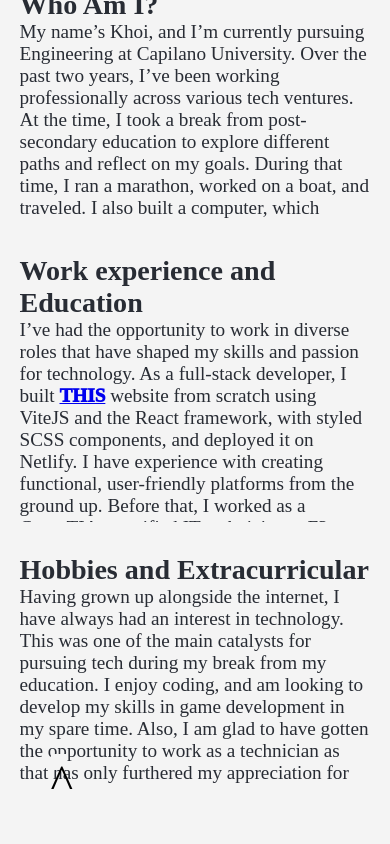
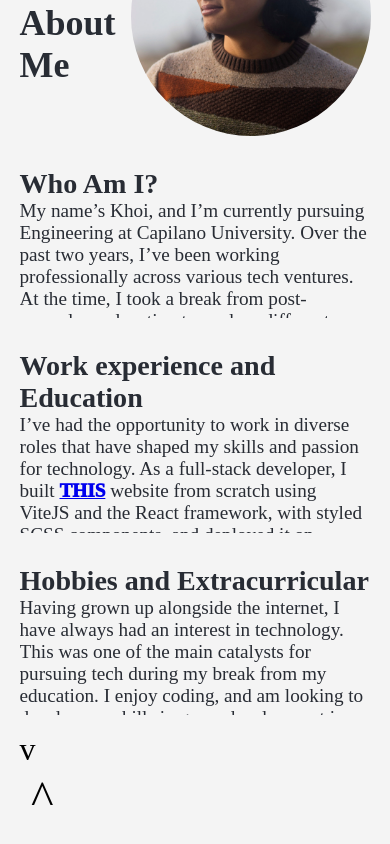
Before and after one commit to koionaroll/english100eportfolio, a React (Vite) app: page / in a window 390 px wide. Shown: the part 934-1778 px from the top of the page. Built offline with nearby package versions, Linux system fonts and the light colour scheme; a web font is replaced by a local one.

Commit message:
fixed responsive arrow layout

```diff
--- a/src/components/Bio.jsx
+++ b/src/components/Bio.jsx
@@ -3,7 +3,7 @@ import React from "react";
 import profile from "../assets/images/crop.jpg";
 
 const Container = styled.div`
-  height: 100vh;
+  max-height: 100vh;
   scroll-snap-align: start;
   scroll-snap-stop: always;
   display: flex;
@@ -24,15 +24,11 @@ const ListContainer = styled.div`
   align-items: center;
   justify-content: center;
   margin: 5vw;
-
   img {
     width: 15rem;
     height: 15rem;
     object-fit: cover;
     border-radius: 50%;
-    @media (max-width: 900px) {
-      display: none;
-    }
   }
 
   h3 {
@@ -57,7 +53,7 @@ const ListContainer = styled.div`
     text-align: left;
     text-align-last: left;
     font-size: 1.2rem;
-    max-height: 24vh;
+    max-height: 14vh;
     overflow-y: auto;
   }
   button {
@@ -72,9 +68,6 @@ const ListContainer = styled.div`
   :nth-child(5) {
     font-size: 2rem;
     font-weight: 500;
-    @media (max-width: 800px) {
-      display: none;
-    }
   }
   a{
     font-weight: 1000;
--- a/src/components/Contact.jsx
+++ b/src/components/Contact.jsx
@@ -1,4 +1,4 @@
-import React, { FormEvent, useRef, useState } from "react";
+import React, { useRef, useState } from "react";
 import styled from "styled-components";
 import emailjs from "@emailjs/browser";
 
@@ -17,7 +17,7 @@ const Content = styled.div`
   font-size: 1.5rem;
   margin-top: 30vh;
   color: #282c34;
-  width: 70vw;
+  width: 80vw;
 `;
 
 const Email = styled.form`
@@ -75,11 +75,13 @@ const Email = styled.form`
 const TopLeftButton = styled.button`
   height: 1rem;
   width: 1rem;
+  margin-top:1rem;
   background-color: #f4f4f4;
   cursor: pointer;
   border: none;
   font-size:3rem;
   font-weight:450;
+
 `;
 
 function Contact() {
@@ -133,6 +135,7 @@ function Contact() {
         }
       );
   };
+
   return (
     <Container>
       <TopLeftButton onClick={clickUp}>^</TopLeftButton>
```
